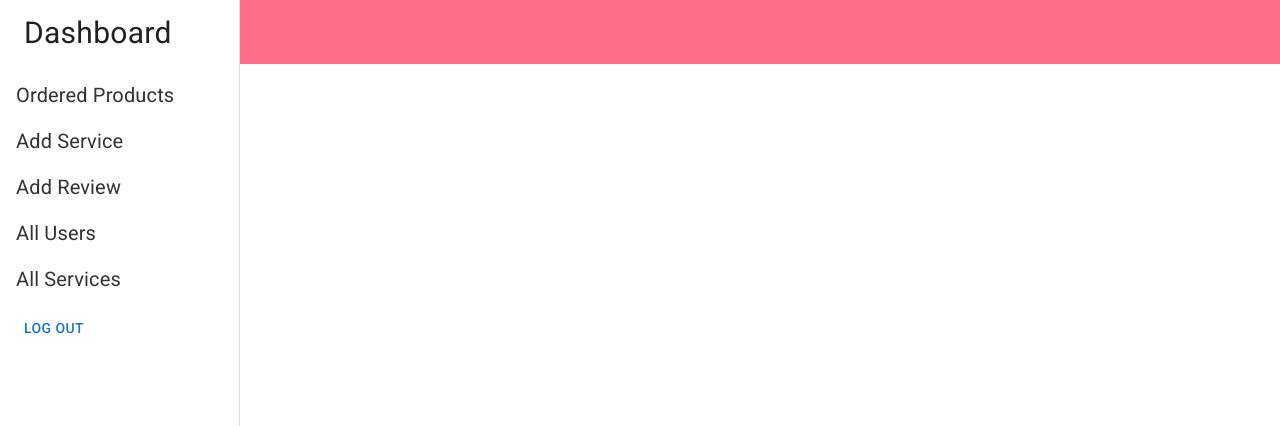
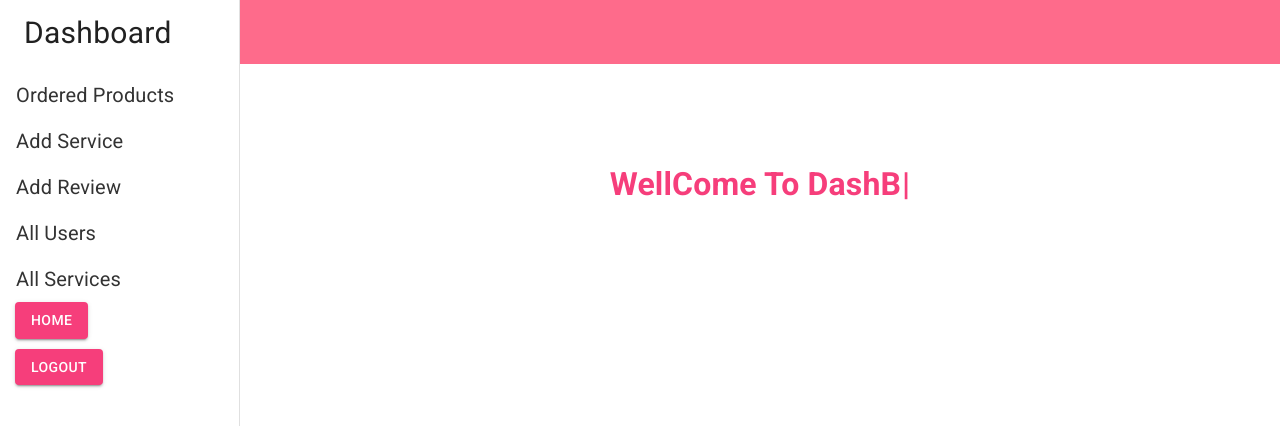
Before and after one commit to Nesat-Nayem/Sky-Stars-Client-Side, a React (Create React App) app: page /dashboard in a window 1280 px wide. Shown: the top 426 px of the page. Built offline with nearby package versions, Linux system fonts and the light colour scheme; no server answers.

Commit message:
add dashboard default page

```diff
--- a/package.json
+++ b/package.json
@@ -32,6 +32,7 @@
     "redux-devtools-extension": "^2.13.9",
     "redux-thunk": "^2.4.1",
     "swiper": "^7.4.1",
+    "typewriter-effect": "^2.18.2",
     "web-vitals": "^2.1.2"
   },
   "scripts": {
--- a/src/App.js
+++ b/src/App.js
@@ -15,6 +15,7 @@ import AddProduct from './Pages/Dashboard/AddProduct/AddProduct';
 import AddReview from './Pages/Dashboard/AddReview/AddReview';
 import AllUser from './Pages/Dashboard/AllUser/AllUser';
 import AllProduct from './Pages/Dashboard/AllProduct/AllProduct';
+import DefaultDashboard from './Pages/Dashboard/DefaultDashboard';
 
 
 function App() {
@@ -26,13 +27,16 @@ function App() {
           <Route path='/home' element={<Home />} />
           <Route path='login' element={<Login />} />
           <Route path='register' element={<Register />} />
+
           <Route path='/dashboard' element={<Dashboard />}>
+            <Route exact path='/dashboard' element={<DefaultDashboard />}></Route >
             <Route path='orderedproducts' element={<Orders />} />
             <Route path='addservice' element={<AddProduct />} />
             <Route path='addreview' element={<AddReview />} />
             <Route path='alluser' element={<AllUser />} />
             <Route path='allservice' element={<AllProduct />} />
           </Route>
+
           <Route path="*" element={<NotFound />}></Route>
         </Routes>
       </BrowserRouter>
--- a/src/Pages/Dashboard/Dashboard.css
+++ b/src/Pages/Dashboard/Dashboard.css
@@ -1,4 +1,4 @@
-.css-49ifcl-MuiPaper-root-MuiAppBar-root{
-  background-color: #FE6B8B !important;
+.css-49ifcl-MuiPaper-root-MuiAppBar-root {
+  background-color: #fe6b8b !important;
   box-shadow: none !important;
 }
--- a/src/Pages/Dashboard/Dashboard.js
+++ b/src/Pages/Dashboard/Dashboard.js
@@ -8,7 +8,7 @@ import List from '@mui/material/List';
 import Typography from '@mui/material/Typography';
 import ListItem from '@mui/material/ListItem';
 import './Dashboard.css'
-import { NavLink, Outlet } from 'react-router-dom';
+import { NavLink, Outlet, Link } from 'react-router-dom';
 import { Button } from '@mui/material';
 import useAuth from '../hooks/useAuth';
 
@@ -64,9 +64,16 @@ const Dashboard = () => {
               All Services
             </ListItem>
           </NavLink>
-          <ListItem sx={{ fontSize: "20px", color: "#333" }}>
-            <Button onClick={singOutUser}>Log Out</Button>
-          </ListItem>
+
+          <Box sx={{ marginLeft: '15px' }}>
+            <Link to='/'>
+              <Button variant="contained" style={{ backgroundColor: '#F63E7B' }}>Home</Button> </Link>
+            <br />
+
+            <Button style={{ backgroundColor: '#F63E7B', marginTop: '10px' }} onClick={singOutUser} variant="contained">LogOut</Button>
+          </Box>
+
+
 
         </List>
       </Drawer>
--- /dev/null
+++ b/src/Pages/Dashboard/DefaultDashboard.js
@@ -0,0 +1,23 @@
+import React from 'react';
+import Typewriter from 'typewriter-effect';
+
+const DefaultDashboard = () => {
+    return (
+        <div>
+            <div style={{ display: 'flex', justifyContent: 'center', height: '100vh' }}>
+                <h1 style={{ color: '#F63E7B', marginTop: '10vh' }}>
+                    <Typewriter className='text-center'
+                        options={{
+                            strings: ['WellCome To DashBoard'],
+                            autoStart: true,
+                            loop: true,
+                        }}
+                    />
+                </h1>
+
+            </div>
+        </div>
+    );
+};
+
+export default DefaultDashboard;
```
Also changed, not shown: 1 other file (tests, documents, lock files or other folders).
